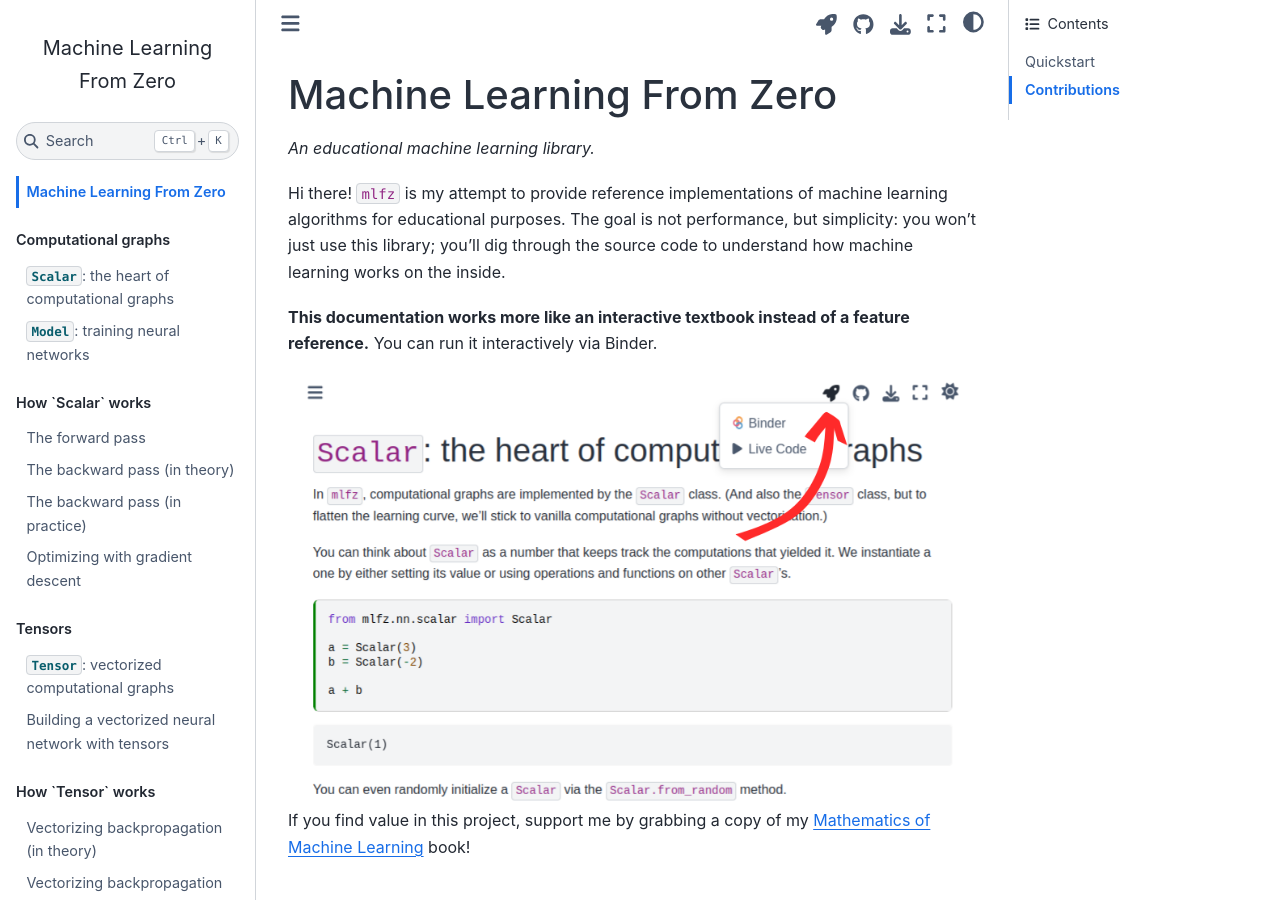
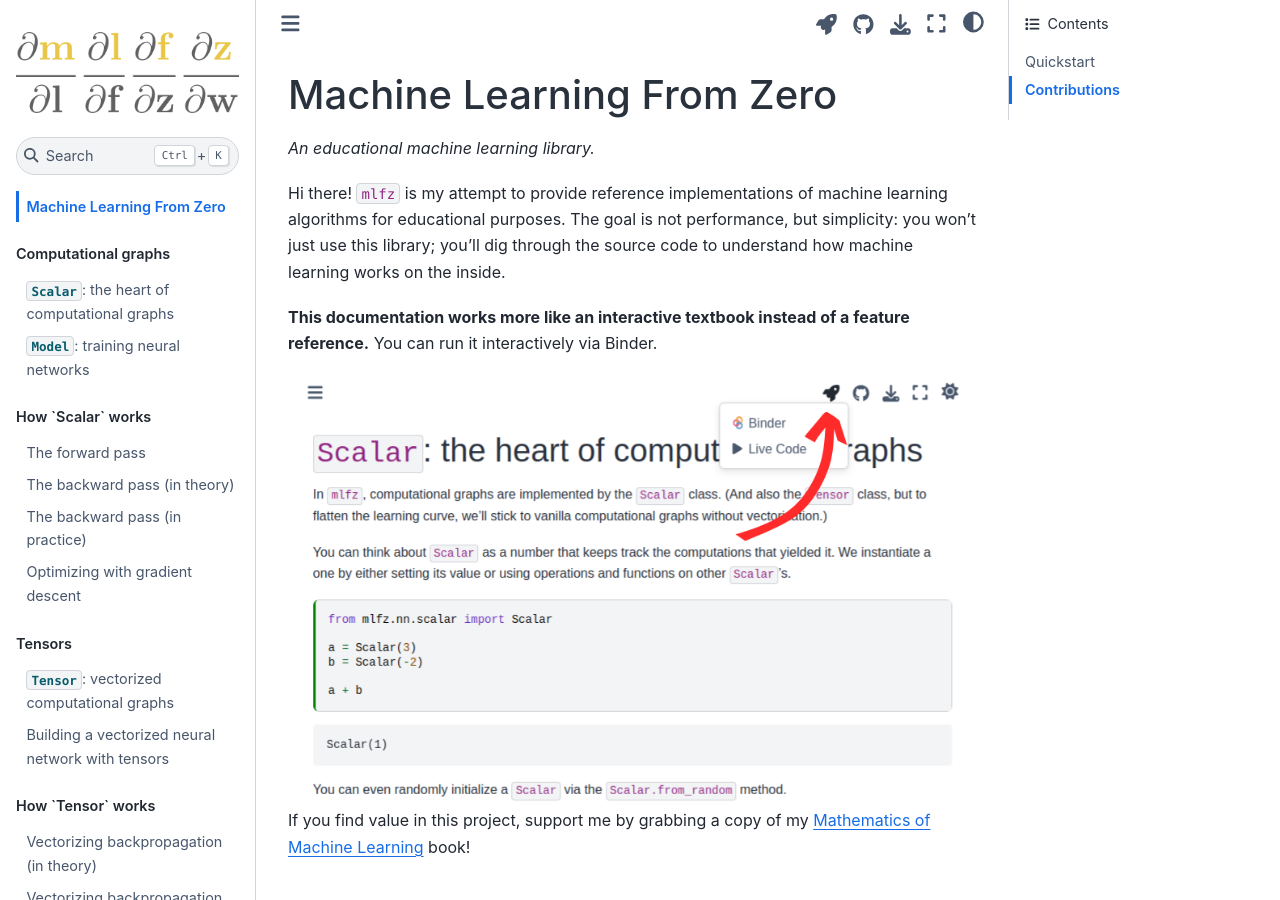
Before and after one commit to cosmic-cortex/mlfz, a Jupyter Book: the page built from docs/mlfz.ipynb, in a window 1280 px wide and 900 px high. Built offline with Jupyter Book 1.0.4 settings and Sphinx 7.4.7 and the Sphinx Book theme 1.1.4, drawn with Linux system fonts in a browser that asks for light colours; pages that are not in the unit, such as notebooks, are missing from menus.

Commit message:
logo added

```diff
--- a/docs/_config.yml
+++ b/docs/_config.yml
@@ -3,7 +3,7 @@
 
 title: Machine Learning From Zero
 author: Tivadar Danka
-logo: logo.png
+logo: assets/logo.png
 
 # Force re-execution of notebooks on each build.
 # See https://jupyterbook.org/content/execute.html
```
Also changed, not shown: docs/assets/logo.png (added).
